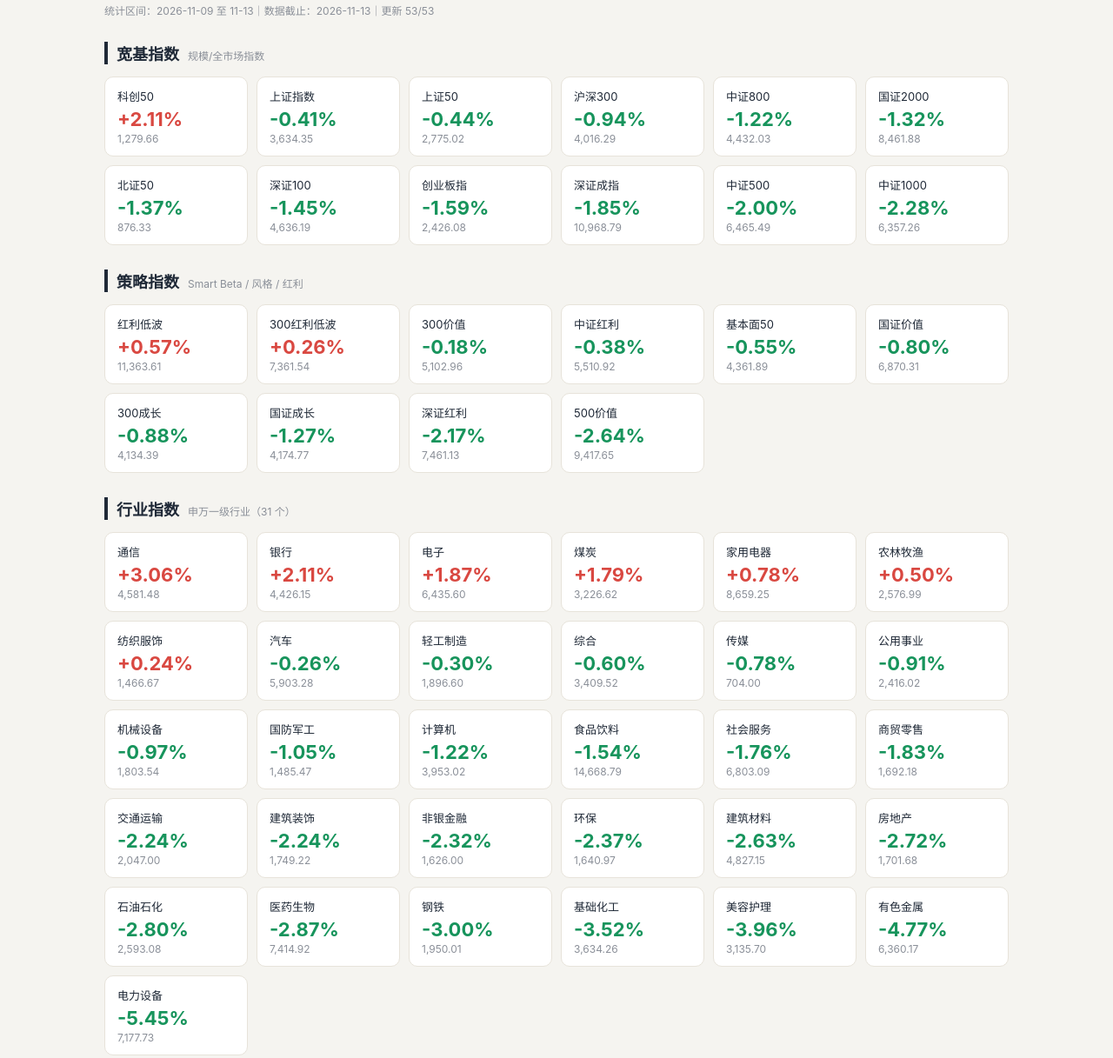
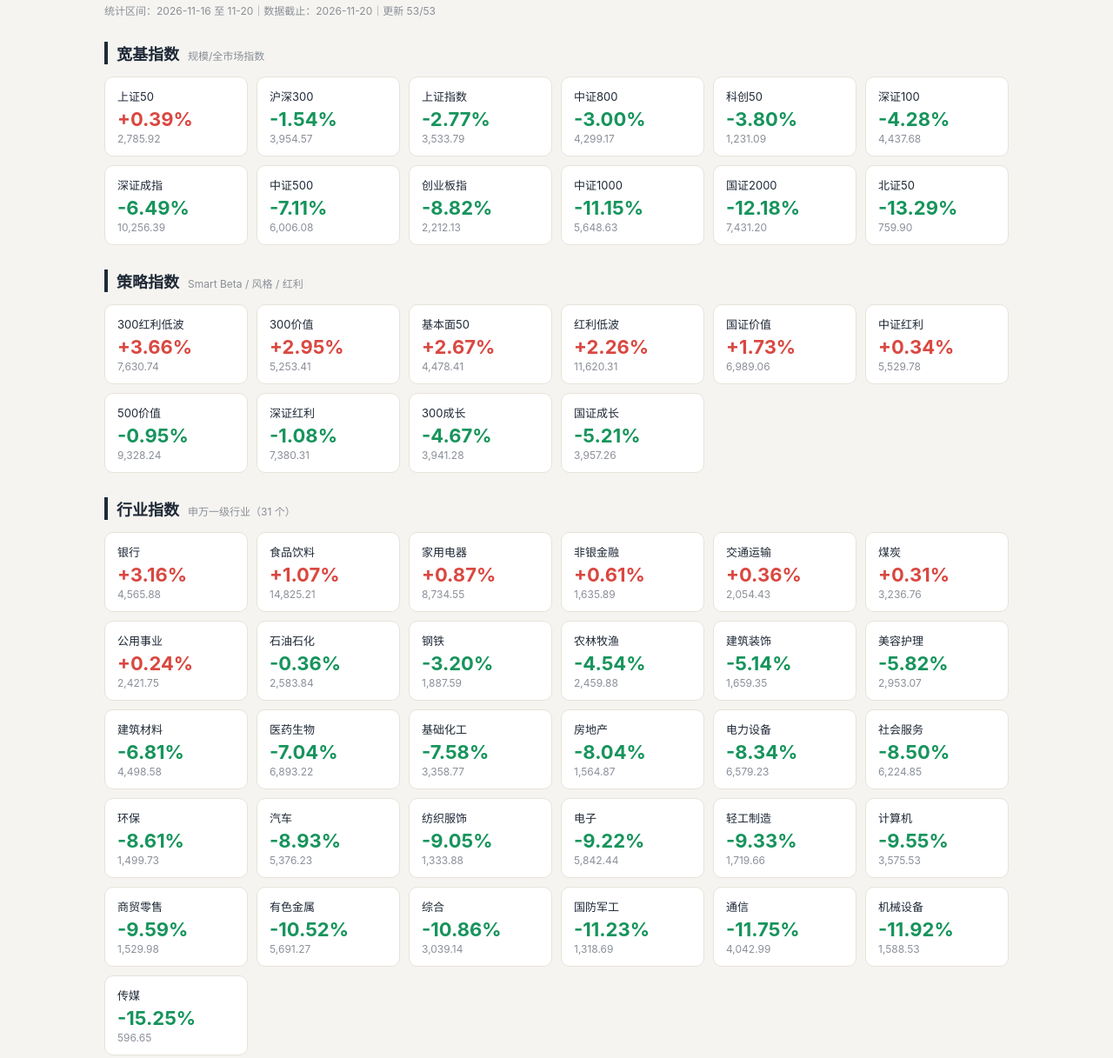
Before and after one commit to jing0413/etf-weekly-dashboard, a plain HTML site: page index-weekly.html in a window 1280 px wide. Shown: the part 100-1317 px from the top of the page at 87% size. Drawn offline with Linux system fonts and the light colour scheme.

Commit message:
auto-update 2026-11-22

```diff
--- a/index-weekly.html
+++ b/index-weekly.html
@@ -41,61 +41,61 @@
   <header>
     <h1>指数周度涨跌幅</h1>
     <p>周涨跌幅 = 本周最后交易日收盘 ÷ 上周最后交易日收盘 − 1</p>
-    <div class="stamp">统计区间：2026-11-09 至 11-13｜数据截止：2026-11-13｜更新 53/53</div>
+    <div class="stamp">统计区间：2026-11-16 至 11-20｜数据截止：2026-11-20｜更新 53/53</div>
   </header>
-  <section class="group"><div class="g-head"><h2>宽基指数</h2><span class="g-sub">规模/全市场指数</span></div><div class="grid"><div class="card"><div class="c-name">科创50</div><div class="c-chg up">+2.11%</div><div class="c-point">1,279.66</div></div>
-<div class="card"><div class="c-name">上证指数</div><div class="c-chg down">-0.41%</div><div class="c-point">3,634.35</div></div>
-<div class="card"><div class="c-name">上证50</div><div class="c-chg down">-0.44%</div><div class="c-point">2,775.02</div></div>
-<div class="card"><div class="c-name">沪深300</div><div class="c-chg down">-0.94%</div><div class="c-point">4,016.29</div></div>
-<div class="card"><div class="c-name">中证800</div><div class="c-chg down">-1.22%</div><div class="c-point">4,432.03</div></div>
-<div class="card"><div class="c-name">国证2000</div><div class="c-chg down">-1.32%</div><div class="c-point">8,461.88</div></div>
-<div class="card"><div class="c-name">北证50</div><div class="c-chg down">-1.37%</div><div class="c-point">876.33</div></div>
-<div class="card"><div class="c-name">深证100</div><div class="c-chg down">-1.45%</div><div class="c-point">4,636.19</div></div>
-<div class="card"><div class="c-name">创业板指</div><div class="c-chg down">-1.59%</div><div class="c-point">2,426.08</div></div>
-<div class="card"><div class="c-name">深证成指</div><div class="c-chg down">-1.85%</div><div class="c-point">10,968.79</div></div>
-<div class="card"><div class="c-name">中证500</div><div class="c-chg down">-2.00%</div><div class="c-point">6,465.49</div></div>
-<div class="card"><div class="c-name">中证1000</div><div class="c-chg down">-2.28%</div><div class="c-point">6,357.26</div></div></div></section>
-  <section class="group"><div class="g-head"><h2>策略指数</h2><span class="g-sub">Smart Beta / 风格 / 红利</span></div><div class="grid"><div class="card"><div class="c-name">红利低波</div><div class="c-chg up">+0.57%</div><div class="c-point">11,363.61</div></div>
-<div class="card"><div class="c-name">300红利低波</div><div class="c-chg up">+0.26%</div><div class="c-point">7,361.54</div></div>
-<div class="card"><div class="c-name">300价值</div><div class="c-chg down">-0.18%</div><div class="c-point">5,102.96</div></div>
-<div class="card"><div class="c-name">中证红利</div><div class="c-chg down">-0.38%</div><div class="c-point">5,510.92</div></div>
-<div class="card"><div class="c-name">基本面50</div><div class="c-chg down">-0.55%</div><div class="c-point">4,361.89</div></div>
-<div class="card"><div class="c-name">国证价值</div><div class="c-chg down">-0.80%</div><div class="c-point">6,870.31</div></div>
-<div class="card"><div class="c-name">300成长</div><div class="c-chg down">-0.88%</div><div class="c-point">4,134.39</div></div>
-<div class="card"><div class="c-name">国证成长</div><div class="c-chg down">-1.27%</div><div class="c-point">4,174.77</div></div>
-<div class="card"><div class="c-name">深证红利</div><div class="c-chg down">-2.17%</div><div class="c-point">7,461.13</div></div>
-<div class="card"><div class="c-name">500价值</div><div class="c-chg down">-2.64%</div><div class="c-point">9,417.65</div></div></div></section>
-  <section class="group"><div class="g-head"><h2>行业指数</h2><span class="g-sub">申万一级行业（31 个）</span></div><div class="grid"><div class="card"><div class="c-name">通信</div><div class="c-chg up">+3.06%</div><div class="c-point">4,581.48</div></div>
-<div class="card"><div class="c-name">银行</div><div class="c-chg up">+2.11%</div><div class="c-point">4,426.15</div></div>
-<div class="card"><div class="c-name">电子</div><div class="c-chg up">+1.87%</div><div class="c-point">6,435.60</div></div>
-<div class="card"><div class="c-name">煤炭</div><div class="c-chg up">+1.79%</div><div class="c-point">3,226.62</div></div>
-<div class="card"><div class="c-name">家用电器</div><div class="c-chg up">+0.78%</div><div class="c-point">8,659.25</div></div>
-<div class="card"><div class="c-name">农林牧渔</div><div class="c-chg up">+0.50%</div><div class="c-point">2,576.99</div></div>
-<div class="card"><div class="c-name">纺织服饰</div><div class="c-chg up">+0.24%</div><div class="c-point">1,466.67</div></div>
-<div class="card"><div class="c-name">汽车</div><div class="c-chg down">-0.26%</div><div class="c-point">5,903.28</div></div>
-<div class="card"><div class="c-name">轻工制造</div><div class="c-chg down">-0.30%</div><div class="c-point">1,896.60</div></div>
-<div class="card"><div class="c-name">综合</div><div class="c-chg down">-0.60%</div><div class="c-point">3,409.52</div></div>
-<div class="card"><div class="c-name">传媒</div><div class="c-chg down">-0.78%</div><div class="c-point">704.00</div></div>
-<div class="card"><div class="c-name">公用事业</div><div class="c-chg down">-0.91%</div><div class="c-point">2,416.02</div></div>
-<div class="card"><div class="c-name">机械设备</div><div class="c-chg down">-0.97%</div><div class="c-point">1,803.54</div></div>
-<div class="card"><div class="c-name">国防军工</div><div class="c-chg down">-1.05%</div><div class="c-point">1,485.47</div></div>
-<div class="card"><div class="c-name">计算机</div><div class="c-chg down">-1.22%</div><div class="c-point">3,953.02</div></div>
-<div class="card"><div class="c-name">食品饮料</div><div class="c-chg down">-1.54%</div><div class="c-point">14,668.79</div></div>
-<div class="card"><div class="c-name">社会服务</div><div class="c-chg down">-1.76%</div><div class="c-point">6,803.09</div></div>
-<div class="card"><div class="c-name">商贸零售</div><div class="c-chg down">-1.83%</div><div class="c-point">1,692.18</div></div>
-<div class="card"><div class="c-name">交通运输</div><div class="c-chg down">-2.24%</div><div class="c-point">2,047.00</div></div>
-<div class="card"><div class="c-name">建筑装饰</div><div class="c-chg down">-2.24%</div><div class="c-point">1,749.22</div></div>
-<div class="card"><div class="c-name">非银金融</div><div class="c-chg down">-2.32%</div><div class="c-point">1,626.00</div></div>
-<div class="card"><div class="c-name">环保</div><div class="c-chg down">-2.37%</div><div class="c-point">1,640.97</div></div>
-<div class="card"><div class="c-name">建筑材料</div><div class="c-chg down">-2.63%</div><div class="c-point">4,827.15</div></div>
-<div class="card"><div class="c-name">房地产</div><div class="c-chg down">-2.72%</div><div class="c-point">1,701.68</div></div>
-<div class="card"><div class="c-name">石油石化</div><div class="c-chg down">-2.80%</div><div class="c-point">2,593.08</div></div>
-<div class="card"><div class="c-name">医药生物</div><div class="c-chg down">-2.87%</div><div class="c-point">7,414.92</div></div>
-<div class="card"><div class="c-name">钢铁</div><div class="c-chg down">-3.00%</div><div class="c-point">1,950.01</div></div>
-<div class="card"><div class="c-name">基础化工</div><div class="c-chg down">-3.52%</div><div class="c-point">3,634.26</div></div>
-<div class="card"><div class="c-name">美容护理</div><div class="c-chg down">-3.96%</div><div class="c-point">3,135.70</div></div>
-<div class="card"><div class="c-name">有色金属</div><div class="c-chg down">-4.77%</div><div class="c-point">6,360.17</div></div>
-<div class="card"><div class="c-name">电力设备</div><div class="c-chg down">-5.45%</div><div class="c-point">7,177.73</div></div></div></section>
+  <section class="group"><div class="g-head"><h2>宽基指数</h2><span class="g-sub">规模/全市场指数</span></div><div class="grid"><div class="card"><div class="c-name">上证50</div><div class="c-chg up">+0.39%</div><div class="c-point">2,785.92</div></div>
+<div class="card"><div class="c-name">沪深300</div><div class="c-chg down">-1.54%</div><div class="c-point">3,954.57</div></div>
+<div class="card"><div class="c-name">上证指数</div><div class="c-chg down">-2.77%</div><div class="c-point">3,533.79</div></div>
+<div class="card"><div class="c-name">中证800</div><div class="c-chg down">-3.00%</div><div class="c-point">4,299.17</div></div>
+<div class="card"><div class="c-name">科创50</div><div class="c-chg down">-3.80%</div><div class="c-point">1,231.09</div></div>
+<div class="card"><div class="c-name">深证100</div><div class="c-chg down">-4.28%</div><div class="c-point">4,437.68</div></div>
+<div class="card"><div class="c-name">深证成指</div><div class="c-chg down">-6.49%</div><div class="c-point">10,256.39</div></div>
+<div class="card"><div class="c-name">中证500</div><div class="c-chg down">-7.11%</div><div class="c-point">6,006.08</div></div>
+<div class="card"><div class="c-name">创业板指</div><div class="c-chg down">-8.82%</div><div class="c-point">2,212.13</div></div>
+<div class="card"><div class="c-name">中证1000</div><div class="c-chg down">-11.15%</div><div class="c-point">5,648.63</div></div>
+<div class="card"><div class="c-name">国证2000</div><div class="c-chg down">-12.18%</div><div class="c-point">7,431.20</div></div>
+<div class="card"><div class="c-name">北证50</div><div class="c-chg down">-13.29%</div><div class="c-point">759.90</div></div></div></section>
+  <section class="group"><div class="g-head"><h2>策略指数</h2><span class="g-sub">Smart Beta / 风格 / 红利</span></div><div class="grid"><div class="card"><div class="c-name">300红利低波</div><div class="c-chg up">+3.66%</div><div class="c-point">7,630.74</div></div>
+<div class="card"><div class="c-name">300价值</div><div class="c-chg up">+2.95%</div><div class="c-point">5,253.41</div></div>
+<div class="card"><div class="c-name">基本面50</div><div class="c-chg up">+2.67%</div><div class="c-point">4,478.41</div></div>
+<div class="card"><div class="c-name">红利低波</div><div class="c-chg up">+2.26%</div><div class="c-point">11,620.31</div></div>
+<div class="card"><div class="c-name">国证价值</div><div class="c-chg up">+1.73%</div><div class="c-point">6,989.06</div></div>
+<div class="card"><div class="c-name">中证红利</div><div class="c-chg up">+0.34%</div><div class="c-point">5,529.78</div></div>
+<div class="card"><div class="c-name">500价值</div><div class="c-chg down">-0.95%</div><div class="c-point">9,328.24</div></div>
+<div class="card"><div class="c-name">深证红利</div><div class="c-chg down">-1.08%</div><div class="c-point">7,380.31</div></div>
+<div class="card"><div class="c-name">300成长</div><div class="c-chg down">-4.67%</div><div class="c-point">3,941.28</div></div>
+<div class="card"><div class="c-name">国证成长</div><div class="c-chg down">-5.21%</div><div class="c-point">3,957.26</div></div></div></section>
+  <section class="group"><div class="g-head"><h2>行业指数</h2><span class="g-sub">申万一级行业（31 个）</span></div><div class="grid"><div class="card"><div class="c-name">银行</div><div class="c-chg up">+3.16%</div><div class="c-point">4,565.88</div></div>
+<div class="card"><div class="c-name">食品饮料</div><div class="c-chg up">+1.07%</div><div class="c-point">14,825.21</div></div>
+<div class="card"><div class="c-name">家用电器</div><div class="c-chg up">+0.87%</div><div class="c-point">8,734.55</div></div>
+<div class="card"><div class="c-name">非银金融</div><div class="c-chg up">+0.61%</div><div class="c-point">1,635.89</div></div>
+<div class="card"><div class="c-name">交通运输</div><div class="c-chg up">+0.36%</div><div class="c-point">2,054.43</div></div>
+<div class="card"><div class="c-name">煤炭</div><div class="c-chg up">+0.31%</div><div class="c-point">3,236.76</div></div>
+<div class="card"><div class="c-name">公用事业</div><div class="c-chg up">+0.24%</div><div class="c-point">2,421.75</div></div>
+<div class="card"><div class="c-name">石油石化</div><div class="c-chg down">-0.36%</div><div class="c-point">2,583.84</div></div>
+<div class="card"><div class="c-name">钢铁</div><div class="c-chg down">-3.20%</div><div class="c-point">1,887.59</div></div>
+<div class="card"><div class="c-name">农林牧渔</div><div class="c-chg down">-4.54%</div><div class="c-point">2,459.88</div></div>
+<div class="card"><div class="c-name">建筑装饰</div><div class="c-chg down">-5.14%</div><div class="c-point">1,659.35</div></div>
+<div class="card"><div class="c-name">美容护理</div><div class="c-chg down">-5.82%</div><div class="c-point">2,953.07</div></div>
+<div class="card"><div class="c-name">建筑材料</div><div class="c-chg down">-6.81%</div><div class="c-point">4,498.58</div></div>
+<div class="card"><div class="c-name">医药生物</div><div class="c-chg down">-7.04%</div><div class="c-point">6,893.22</div></div>
+<div class="card"><div class="c-name">基础化工</div><div class="c-chg down">-7.58%</div><div class="c-point">3,358.77</div></div>
+<div class="card"><div class="c-name">房地产</div><div class="c-chg down">-8.04%</div><div class="c-point">1,564.87</div></div>
+<div class="card"><div class="c-name">电力设备</div><div class="c-chg down">-8.34%</div><div class="c-point">6,579.23</div></div>
+<div class="card"><div class="c-name">社会服务</div><div class="c-chg down">-8.50%</div><div class="c-point">6,224.85</div></div>
+<div class="card"><div class="c-name">环保</div><div class="c-chg down">-8.61%</div><div class="c-point">1,499.73</div></div>
+<div class="card"><div class="c-name">汽车</div><div class="c-chg down">-8.93%</div><div class="c-point">5,376.23</div></div>
+<div class="card"><div class="c-name">纺织服饰</div><div class="c-chg down">-9.05%</div><div class="c-point">1,333.88</div></div>
+<div class="card"><div class="c-name">电子</div><div class="c-chg down">-9.22%</div><div class="c-point">5,842.44</div></div>
+<div class="card"><div class="c-name">轻工制造</div><div class="c-chg down">-9.33%</div><div class="c-point">1,719.66</div></div>
+<div class="card"><div class="c-name">计算机</div><div class="c-chg down">-9.55%</div><div class="c-point">3,575.53</div></div>
+<div class="card"><div class="c-name">商贸零售</div><div class="c-chg down">-9.59%</div><div class="c-point">1,529.98</div></div>
+<div class="card"><div class="c-name">有色金属</div><div class="c-chg down">-10.52%</div><div class="c-point">5,691.27</div></div>
+<div class="card"><div class="c-name">综合</div><div class="c-chg down">-10.86%</div><div class="c-point">3,039.14</div></div>
+<div class="card"><div class="c-name">国防军工</div><div class="c-chg down">-11.23%</div><div class="c-point">1,318.69</div></div>
+<div class="card"><div class="c-name">通信</div><div class="c-chg down">-11.75%</div><div class="c-point">4,042.99</div></div>
+<div class="card"><div class="c-name">机械设备</div><div class="c-chg down">-11.92%</div><div class="c-point">1,588.53</div></div>
+<div class="card"><div class="c-name">传媒</div><div class="c-chg down">-15.25%</div><div class="c-point">596.65</div></div></div></section>
   <div class="legend">涨跌配色：<b class="up">红涨</b> · <b class="down">绿跌</b>（A 股惯例）</div>
 </div>
 </body>
```
Also changed, not shown: etf-screen-detail-improved.html (+2 -2 lines).
